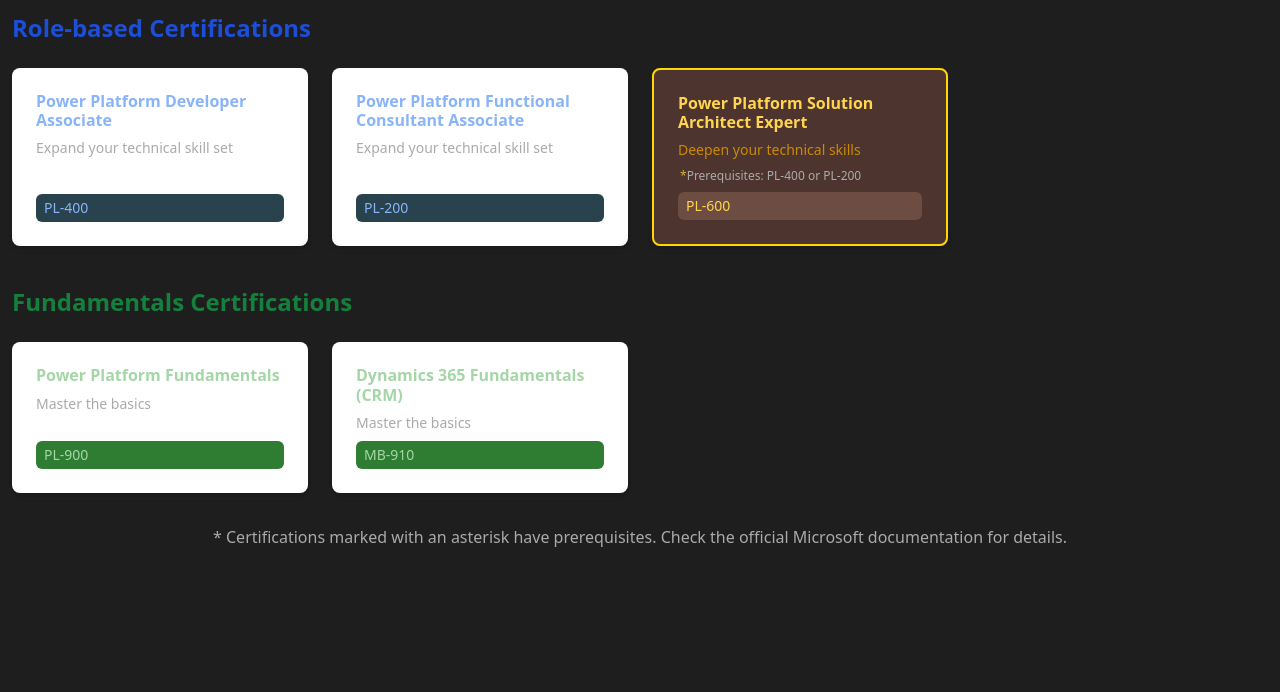
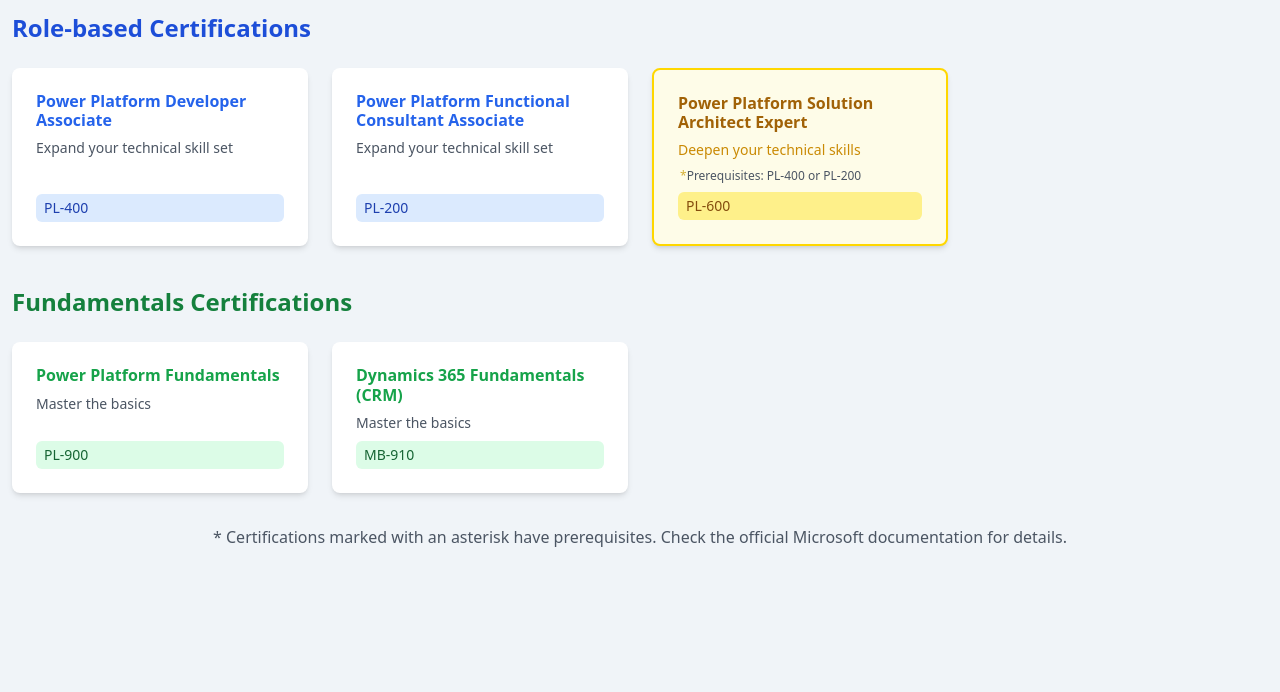
Before and after one commit to roeiredlerabra/Microsoft-Certification-Pathway, a plain HTML site: page index.html in a window 1280 px wide. Shown: the part 108-800 px from the top of the page. Drawn offline with nearby package versions, Linux system fonts and the light colour scheme.

Commit message:
Update index.html

```diff
--- a/index.html
+++ b/index.html
@@ -12,82 +12,21 @@
             background-color: #f0f4f8;
             color: #333;
         }
-
         .cert-box {
             height: 100%;
             transition: all 0.3s ease;
         }
-
         .cert-box:hover {
             transform: translateY(-5px);
             box-shadow: 0 4px 6px rgba(0, 0, 0, 0.1);
         }
-
         .expert {
             border: 2px solid #FFD700;
         }
-
         .prerequisite::before {
             content: '*';
             color: #d4af37;
             margin-left: 2px;
-        }
-
-        @media (prefers-color-scheme: light) {
-            body {
-                background-color: #1e1e1e;
-                color: #ddd;
-            }
-
-            .cert-box {
-                background-color: #2e2e2e;
-                color: #ddd;
-                box-shadow: 0 4px 6px rgba(0, 0, 0, 0.4);
-            }
-
-            .cert-box:hover {
-                box-shadow: 0 4px 6px rgba(0, 0, 0, 0.6);
-            }
-
-            .text-blue-600, .text-blue-800 {
-                color: #8ab4f8 !important;
-            }
-
-            .bg-blue-100 {
-                background-color: #29434e !important;
-            }
-
-            .bg-blue-800 {
-                background-color: #17465e !important;
-            }
-
-            .text-green-600, .text-green-800 {
-                color: #a5d6a7 !important;
-            }
-
-            .bg-green-100 {
-                background-color: #2e7d32 !important;
-            }
-
-            .bg-green-800 {
-                background-color: #1b5e20 !important;
-            }
-
-            .text-yellow-700, .text-yellow-800 {
-                color: #ffd54f !important;
-            }
-
-            .bg-yellow-50 {
-                background-color: #4e342e !important;
-            }
-
-            .bg-yellow-200 {
-                background-color: #6d4c41 !important;
-            }
-
-            .text-gray-600 {
-                color: #aaa !important;
-            }
         }
     </style>
 </head>
@@ -119,11 +58,11 @@
                     </div>
                     <div class="text-sm bg-blue-100 text-blue-800 px-2 py-1 rounded mt-2">PL-500</div>
                 </div>
-                <div class="cert-box expert bg-yellow-50 rounded-lg p-4 flex flex-col justify-between shadow-md">
+                <div class="cert-box expert  bg-yellow-50 rounded-lg p-4 flex flex-col justify-between shadow-md">
                     <div>
                         <h3 class="font-bold text-yellow-700">Power Platform Solution Architect Expert</h3>
                         <p class="text-sm mt-2 text-yellow-600">Deepen your technical skills</p>
-                        <p class="text-xs prerequisite mt-2 text-gray-600">Prerequisites: PL-400 or PL-200</p>
+                                                <p class="text-xs prerequisite mt-2 text-gray-600">Prerequisites: PL-400 or PL-200</p>
                     </div>
                     <div class="text-sm bg-yellow-200 text-yellow-800 px-2 py-1 rounded mt-2">PL-600</div>
                 </div>
@@ -140,7 +79,7 @@
                     </div>
                     <div class="text-sm bg-green-100 text-green-800 px-2 py-1 rounded mt-2">PL-900</div>
                 </div>
-                <div class="cert-box bg-white rounded-lg p-4 flex flex-col justify-between shadow-md">
+                  <div class="cert-box bg-white rounded-lg p-4 flex flex-col justify-between shadow-md">
                     <div>
                         <h3 class="font-bold text-green-600">Dynamics 365 Fundamentals (CRM)</h3>
                         <p class="text-sm mt-2 text-gray-600">Master the basics</p>
@@ -148,6 +87,7 @@
                     <div class="text-sm bg-green-100 text-green-800 px-2 py-1 rounded mt-2">MB-910</div>
                 </div>
             </div>
+
         </div>
 
         <div class="mt-8 text-center text-gray-600">
```
